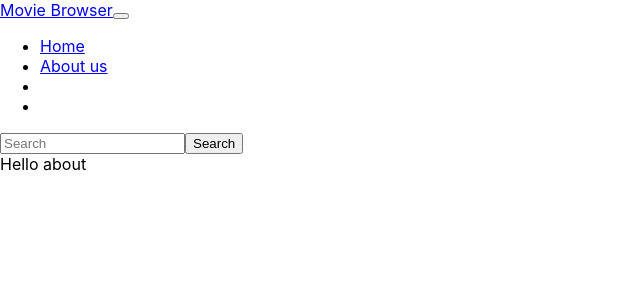
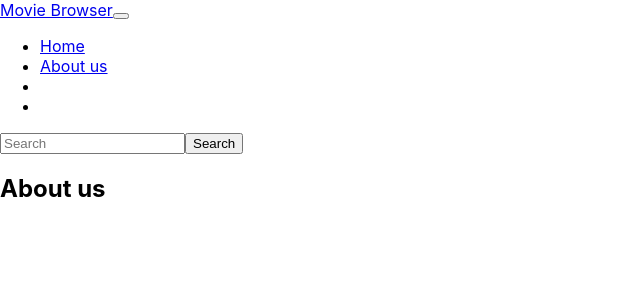
Before and after one commit to wiekusviljoen/myreactapp22, a React (Create React App) app: page /about in a window 1280 px wide. Shown: the top 300 px of the page, without its empty margins (0-640 px from the left). Built offline with nearby package versions, Linux system fonts and the light colour scheme; the HTML template or start-up script is replaced by a standard one.

Commit message:
commit on master

```diff
--- a/src/components/AboutView.js
+++ b/src/components/AboutView.js
@@ -1,5 +1,5 @@
 const AboutView = () => {
-  return <>Hello about</>;
+  return <h2>About us</h2>;
 };
 
 export default AboutView;
```
